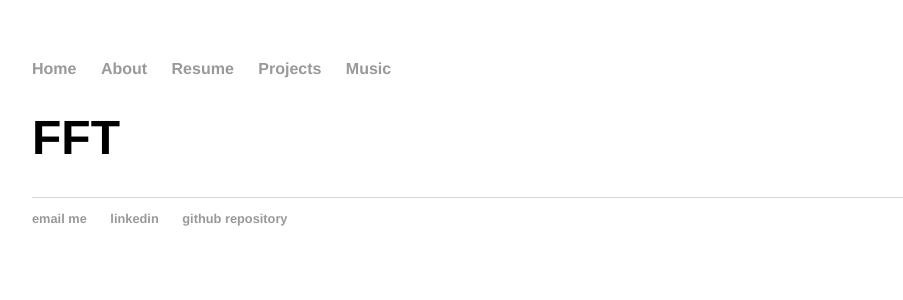
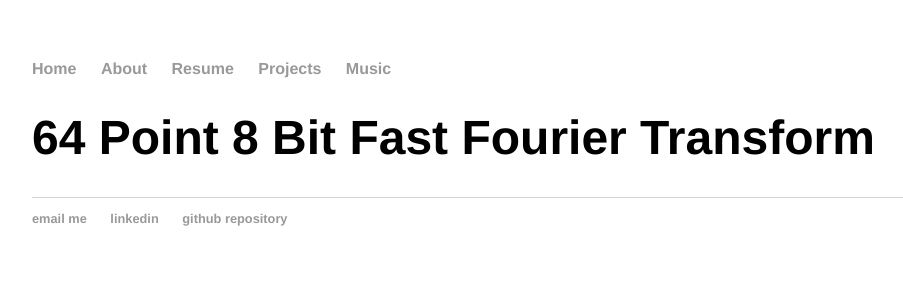
Before and after one commit to zackfravel/zackfravel.github.io, a Jekyll site: the page built from _posts/2017-12-10-FFT.md, in a window 1280 px wide. Shown: the top 300 px of the page, without its empty margins (160-1063 px from the left). Built offline with Jekyll 4.4.1, drawn with Linux system fonts in a browser that asks for light colours.

Commit message:
Update 2017-12-10-FFT.md

```diff
--- a/_posts/2017-12-10-FFT.md
+++ b/_posts/2017-12-10-FFT.md
@@ -1,4 +1,4 @@
 ---
 layout: post
-title: "FFT"
+title: "64 Point 8 Bit Fast Fourier Transform"
 ---
```
